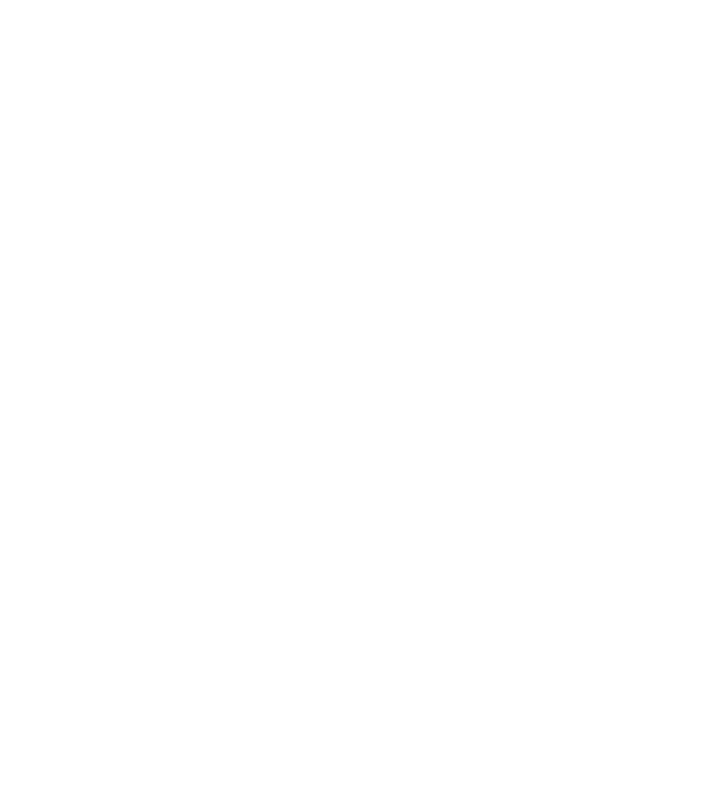
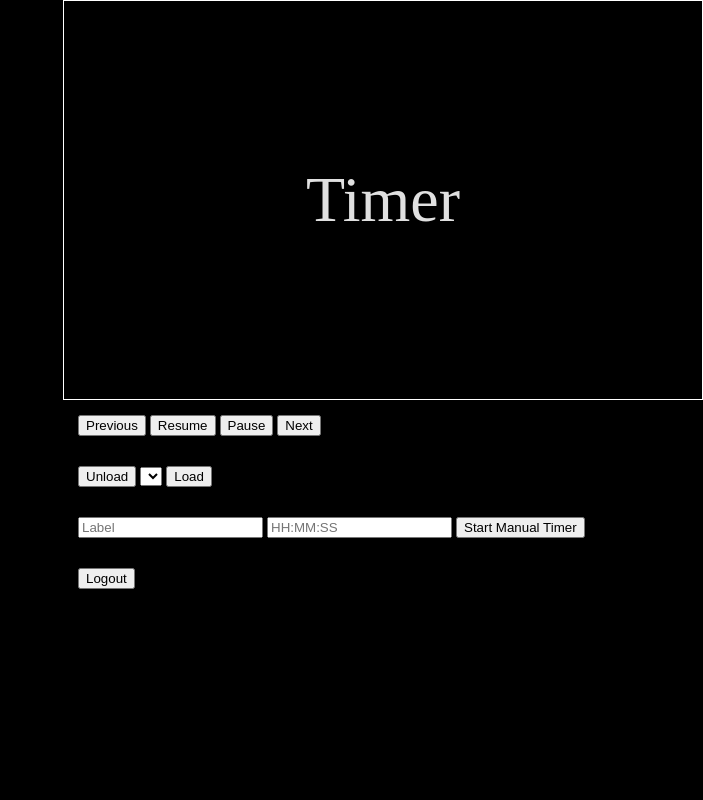
Before and after one commit to Pinaz993/SymposiumTimer, a Django app: page /control/ in a window 1280 px wide. Before the commit the part shown is empty. Shown: the whole page, without its empty margins (577-1280 px from the left). Run offline with Django 3.2, Linux system fonts and the light colour scheme; a user stored in the database is signed in; lists and menus that the app fills with data are empty.

Commit message:
Reimplemented control templates and static files

```diff
--- a/control/static/control/control.css
+++ b/control/static/control/control.css
@@ -0,0 +1,80 @@
+body {
+    background-color: #000000;
+    display: grid;
+    position: fixed;
+    top: 0;
+    bottom: 0;
+    left: 0;
+    right: 0;
+    grid-template-areas: 'list display'
+                         'list controls';
+    grid-template-columns: 1fr 1fr;
+    grid-template-rows: 1fr 1fr;
+    color: #e0e0e0;
+    margin: 0;
+}
+
+#display-container {
+    grid-area: display;
+    display: flex;
+    flex-direction: column;
+    justify-content: center;
+    border: thin solid #FFFFFF;
+}
+
+#controls-container {
+    grid-area: controls;
+    display: flex;
+    flex-direction: column;
+}
+
+#program-controls-container, #timer-controls-container, #manual-timer-container, #logout-btn-container{
+    margin: 15px;
+}
+
+#load-program-form{
+    display: inline;
+}
+
+#list-container {
+    grid-area: list;
+}
+
+.timer-overtime {
+    color: #ff0000;
+}
+
+.timer-undertime {
+}
+
+#timer-display {
+    display: block;
+    font-size: 5vw;
+    text-align: center;
+    margin: 0;
+    align-self: center;
+}
+
+.confirmation-container {
+    display: grid;
+}
+
+.confirmation-label-container {
+    display: flex;
+    grid-column-start: 1;
+    grid-column-end: 3;
+    justify-content: center;
+    align-items: center;
+}
+
+.confirmation-label {
+    text-align: center;
+}
+
+.confirmation-yes {
+    grid-row-start: 2;
+}
+
+.confirmation-no {
+
+}
--- a/control/templates/control/control.html
+++ b/control/templates/control/control.html
@@ -4,7 +4,43 @@
 {% block title_suffix %} | Control Interface{% endblock %}
 
 {% block head %}
+    <link href="{%static "control/control.css" %}" rel="stylesheet" type="text/css">
 {% endblock %}
 
 {% block content %}
+    <div id="display-container">
+        <p id="timer-display">Timer</p>
+    </div>
+    <div id="controls-container">
+        <div id="timer-controls-container">
+            <button id="previous-timer-button" onclick="previous_timer()">Previous</button>
+            <button id="resume-timer-button" onclick="resume_timer()">Resume</button>
+            <button id="pause-timer-button" onclick="pause_timer(now())">Pause</button>
+            <button id="next-timer-button" onclick="next_timer()">Next</button>
+        </div>
+        <div id="program-controls-container">
+            <button id="unload-program-button" onclick="stop_program()">Unload</button>
+            <form id="load-program-form" onsubmit="event.preventDefault(); load_form_submit()">
+{#              TODO: Add event listener in JS.#}
+                <select id="select-program-list"></select>
+                <input type="submit" id="load-timer-button" value="Load">
+            </form>
+        </div>
+        <div id="manual-timer-container">
+            <form id="manual-timer-form" onsubmit="event.preventDefault(); manual_timer_submit()">
+{#              TODO: Add event listener in JS.#}
+                <input type="text" id="manual-label-input" placeholder="Label">
+                <input type="text" id="manual-duration-input" placeholder="HH:MM:SS" pattern="[0-9:]{0,100}">
+                <input type="submit" id="manual-timer-submit" value="Start Manual Timer">
+            </form>
+        </div>
+        <!--suppress HtmlUnknownTarget -->
+        <form method="post" action="/control/logout/" id="logout-btn-container">
+            {% csrf_token %}
+            <button type="submit" id="logout-btn">Logout</button>
+        </form>
+    </div>
+    <div id="list-container">
+        <div id="schedule-table" class="table-dark tabulator-block-select"></div>
+    </div>
 {% endblock %}
```
